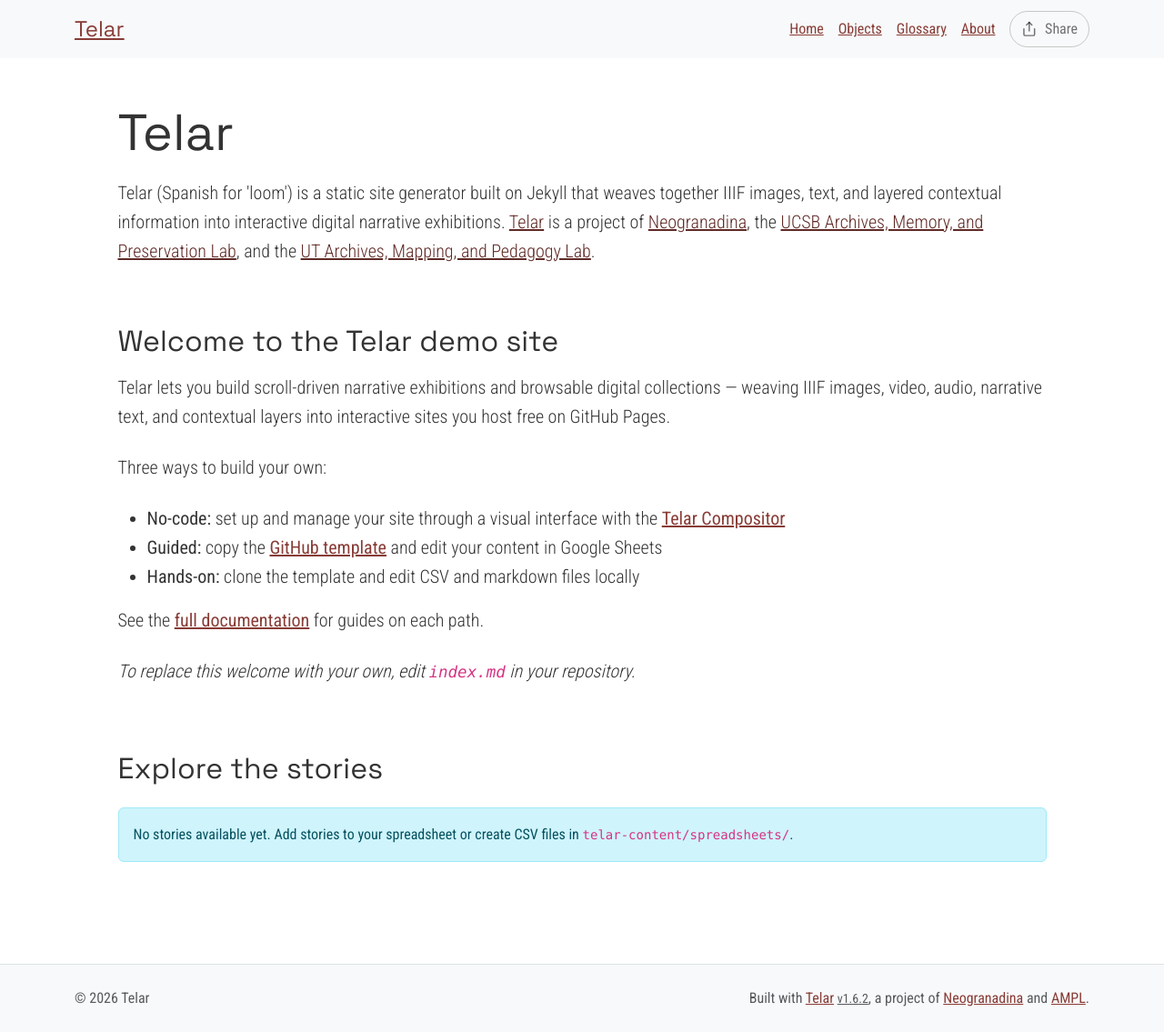
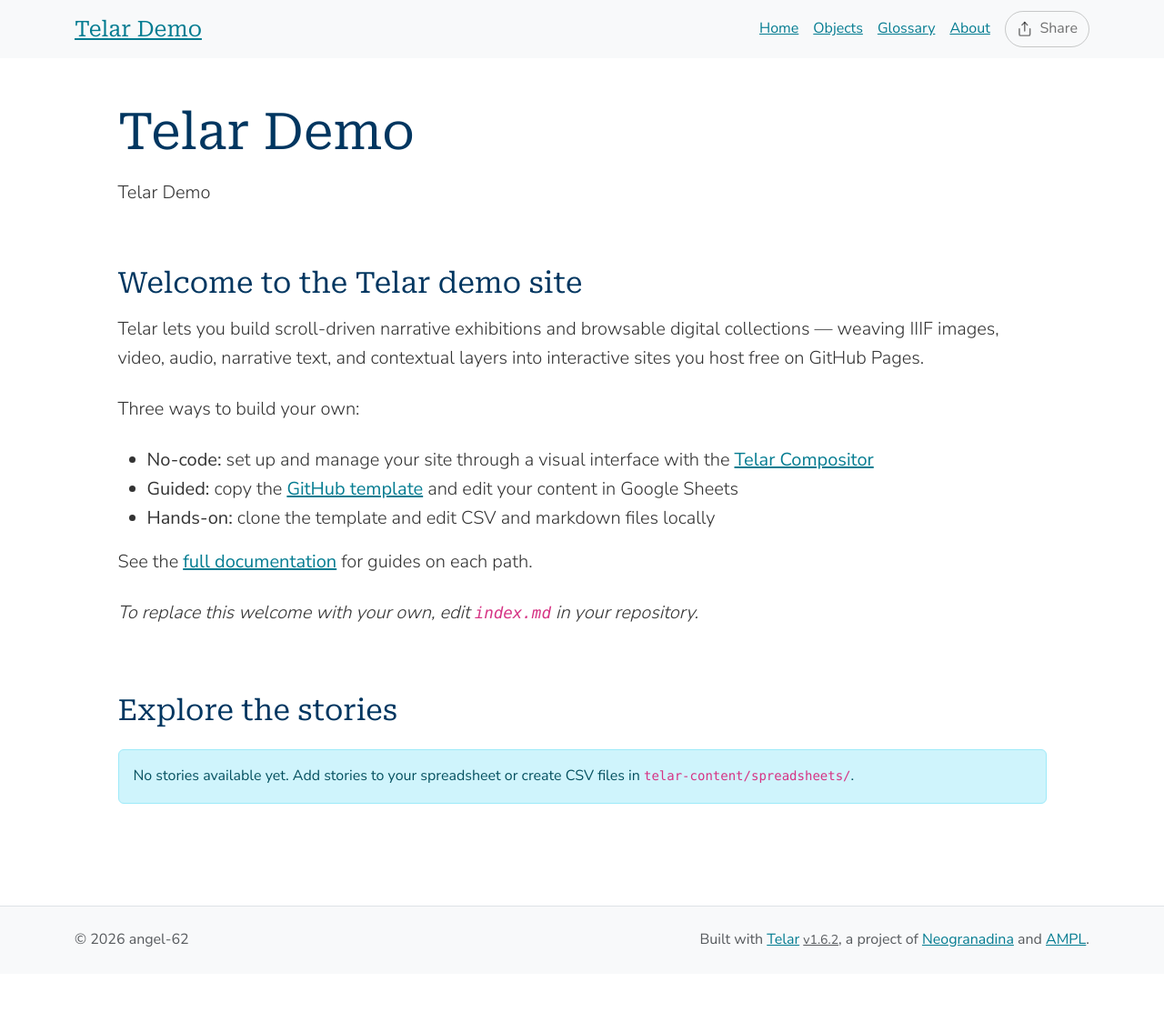
Before and after one commit to angel-62/group8_telar_demo, a Jekyll site: the page built from index.md, in a window 1280 px wide. Shown: the whole page at 91% size. Built offline with Jekyll 4.4.1, drawn with Linux system fonts in a browser that asks for light colours; after the commit the page ends 1071 px from its top, so only the background shows below that.

Commit message:
Set up site configuration and starter content

```diff
--- a/_config.yml
+++ b/_config.yml
@@ -2,13 +2,13 @@
 # https://telar.org
 
 # Site Settings
-title: "Telar"
-description: "Telar (Spanish for 'loom') is a static site generator built on Jekyll that weaves together IIIF images, text, and layered contextual information into interactive digital narrative exhibitions. <a href='https://github.com/UCSB-AMPLab/telar'>Telar</a> is a project of <a href='https://neogranadina.org'>Neogranadina</a>, the <a href='https://ampl.clair.ucsb.edu/'>UCSB Archives, Memory, and Preservation Lab</a>, and the <a href='https://liberalarts.utexas.edu/history/'>UT Archives, Mapping, and Pedagogy Lab</a>."
-url: "https://ampl.clair.ucsb.edu"
-baseurl: "/telar"
-author: ""
+title: "Telar Demo"
+description: "Telar Demo"
+url: "https://angel-62.github.io"
+baseurl: "/group8_telar_demo"
+author: "angel-62"
 email: ""
-telar_theme: "trama" # Options: trama, paisajes, neogranadina, santa-barbara, austin, or custom
+telar_theme: "santa-barbara" # Options: trama, paisajes, neogranadina, santa-barbara, austin, or custom
 logo: ""
 telar_language: "en" # Options: "en" (English), "es" (Español)
 collection_mode: false # Set to true to show objects first with large thumbnails and stories below with small thumbnails (collection-first homepage)
@@ -18,7 +18,7 @@
   show_on_homepage: true # Set to false to hide stories section from homepage (stories still accessible via direct URL)
   show_story_steps: true # Set to false to hide "Step X" overlay in stories
   show_object_credits: true # Set to true to display object credits badge (bottom-left corner, dismissable)
-  include_demo_content: true # Fetch demo stories from content.telar.org. Switch this off to hide demo stories and their content.
+  include_demo_content: false # Fetch demo stories from content.telar.org. Switch this off to hide demo stories and their content.
 
 # Collection Interface Settings
 collection_interface:
@@ -45,7 +45,7 @@
 #    - If using GitHub Pages: GitHub Actions will automatically discover tab GIDs and fetch CSVs
 #    - If running locally: Run `python3 scripts/fetch_google_sheets.py` before building
 google_sheets:
-  enabled: true
+  enabled: false
   published_url: "https://docs.google.com/spreadsheets/d/e/2PACX-1vT9eeRoyQCr1j-1uDaWBm-rgZNXtn9A-mepL0I4dqDTx2-E_6gbVD-8x0DYDVhppiAzrFpd20_9cr3z/pubhtml"
 
 #
--- a/telar-content/spreadsheets/glossary.csv
+++ b/telar-content/spreadsheets/glossary.csv
@@ -2,6 +2,4 @@
 id_término,titulo,definición
 # Make it lower-case and avoid spaces.,# Please provide a title — this is required.,"Panel content: write text here, paste markdown, or the name of an .md file in /components/texts/glossary/ (the .md extension is required)"
 # Escríbelo en minúsculas y sin espacios.,# Incluye un título: este campo es obligatorio.,"Contenido del panel: escribe texto aquí, pega markdown, o indica un archivo archivo .md en /components/texts/glossary/ (la extensión .md es obligatoria)"
-telar,Telar,"Telar (Spanish for 'loom') is a minimal-computing framework that weaves together IIIF images, audio, video, and texts to create layered visual narratives for digital scholarship, public exhibitions, community storytelling, and classroom projects. Learn more at [Telar.org](https://telar.org)
-
-Telar es un marco de computación mínima que entreteje imágenes IIIF, audio, video y textos en narrativas visuales por capas para humanidades digitales, exposiciones públicas, narrativa comunitaria y proyectos en el salón de clase. Aprende más en [Telar.org](https://telar.org)"
+telar,Telar,"Telar (Spanish for 'loom') is a minimal-computing framework that weaves together IIIF images, audio, video, and texts to create layered visual narratives for digital scholarship, public exhibitions, community storytelling, and classroom projects. Learn more at [Telar.org](https://telar.org)"
--- a/telar-content/spreadsheets/plantilla_en_blanco.csv
+++ /dev/null
@@ -1,5 +0,0 @@
-paso,objeto,página,x,y,zoom,inicio_clip,fin_clip,bucle,texto_alt,pregunta,respuesta,boton_capa1,contenido_capa1,boton_capa2,contenido_capa2
-#,id_objeto de la pestaña objetos / objects,para objetos con múltiples páginas,Posición horizontal 0-1 (0.5 = centro),Posición vertical 0-1 (0.5 = centro),1.0 = imagen completa,"Tiempo de inicio para clips de video/audio, ej. ""1:30"" (m:ss) o ""90"" (segundos)",Tiempo de fin para clips de video/audio,sí para repetir el clip (loop),"Describe lo que se ve en esta vista ampliada para lectores de pantalla. Si se deja vacío, se usa la descripción de imagen del objeto.",Encabezado para este paso,Texto breve de 1-2 oraciones,"Texto opcional del botón (predeterminado: ""Saber más"")","Contenido del panel: escribe texto aquí, pega markdown, o indica ruta a archivo .md (ej. tu-historia/archivo.md)","Texto opcional del segundo botón (predeterminado: ""Profundizar más"")","Segundo panel: escribe texto aquí, pega markdown, o indica ruta a archivo .md"
-1,telar-placeholder,,,,,,,,,pregunta,respuesta,,,,
-2,telar-placeholder,,,,,,,,,pregunta,respuesta,,,,
-3,telar-placeholder,,,,,,,,,pregunta,respuesta,,,,
--- a/telar-content/spreadsheets/project.csv
+++ b/telar-content/spreadsheets/project.csv
@@ -3,4 +3,3 @@
 #,# Must match the tab name exactly. Use lowercase letters and hyphens (e.g. allegorical-woman),Story title,Optional subtitle,Optional attribution (supports markdown),"If ""yes"", then users will need the key you set in _config.yml to access this story."
 #,# Debe coincidir con el nombre de la pestaña exactamente. Usa letras minúsculas y guiones (p. ej. mujer-alegorica),Título de la historia,Subtítulo opcional,Atribución opcional (admite markdown),"Si ""sí"", los usuarios deberán utilizar la clave que fijes en _config.yml"
 1,blank_template,replace me with your title,,,FALSE
-2,plantilla_en_blanco,reemplázame con tu título,,,FALSE
```
Also changed, not shown: telar-content/texts/stories/plantilla_en_blanco/ejemplo-panel.md (deleted, +0 -9 lines).
